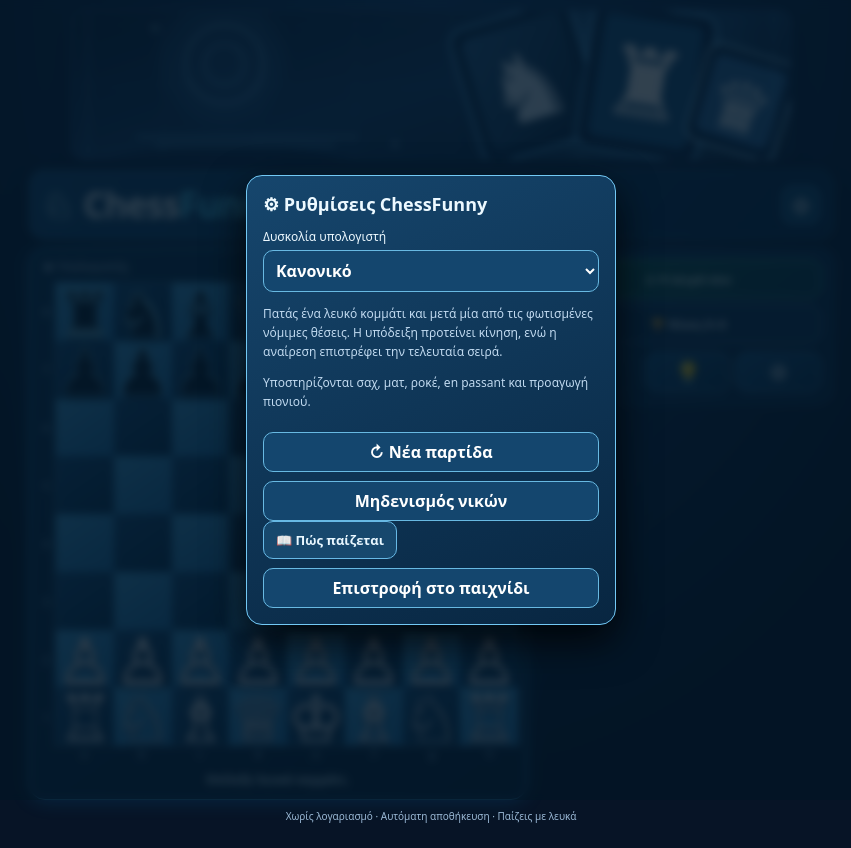
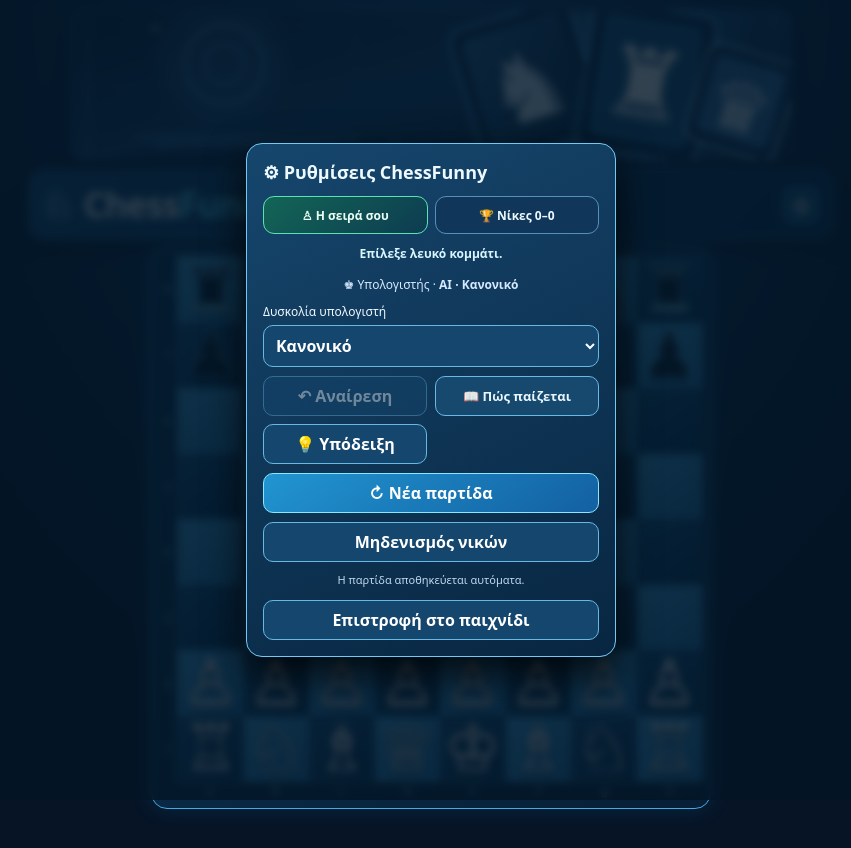
Before and after one commit to seemsfunny21/chessfunny, a plain HTML site: page index.html in a window 1280 px wide. Both pictures are taken after a click on the button "Ρυθμίσεις". Shown: the whole page, without its empty margins (209-1060 px from the left). After the commit the page ends 825 px from the top, so only its background shows below. Drawn offline with Linux system fonts and the light colour scheme.

Commit message:
Move all Chess scores and controls into top gear, leave chessboard unobstructed

```diff
--- a/index.html
+++ b/index.html
@@ -41,6 +41,23 @@ h1{margin:0;font-size:clamp(24px,6vw,35px);letter-spacing:-1px}h1 em{font-style:
 .dialog .wide{margin-top:9px}.promotion{display:grid;grid-template-columns:repeat(4,1fr);gap:7px}.promotion button{min-height:62px;border:1px solid #8dcfe8;border-radius:10px;background:#185381;color:white;font-size:42px}
 @media(max-width:360px){.shell{padding:4px}.hero{padding:6px 8px;margin-bottom:5px}.board-card{padding:4px}.board-grid{grid-template-columns:14px 1fr}.piece{font-size:clamp(27px,8vw,44px)}.controls{padding:7px;margin-top:5px;gap:5px}.buttons button{min-height:35px}}
 @media(min-width:900px){.shell{max-width:1200px}.layout{display:grid;grid-template-columns:minmax(0,760px) minmax(290px,1fr);align-items:start;gap:16px}.controls{margin:0;position:sticky;top:12px}.stats{grid-template-columns:1fr}.buttons{grid-template-columns:repeat(3,1fr)}.buttons .primary{grid-column:1/-1}.piece{font-size:clamp(45px,5vw,77px)}}
+
+/* Board-first interface: only the chessboard stays on the game surface.
+   Every command, score and difficulty choice is available in the top gear. */
+@media(min-width:900px){
+ .shell{max-width:1180px}
+ .layout{display:flex;align-items:flex-start;justify-content:center;gap:0}
+ .board-card{width:min(100%,calc(100dvh - 240px),980px)}
+ .piece{font-size:clamp(45px,5vw,92px)}
+}
+.menu-stats{display:grid;grid-template-columns:repeat(2,minmax(0,1fr));gap:7px;margin-bottom:8px}
+.menu-status{min-height:26px;margin:4px 0 7px;padding:2px 3px;font-size:12px;color:#d9f6ff!important}
+.menu-ai{margin:3px 0 9px!important;text-align:center;color:#d5e9ff!important;font-size:12px}
+.settings-actions{display:grid;grid-template-columns:repeat(2,minmax(0,1fr));gap:8px;margin-top:9px}
+.dialog .settings-actions .wide{margin:0;min-width:0}
+.dialog #undo:disabled,.dialog #hint:disabled{opacity:.4;cursor:default}
+.dialog #new{background:linear-gradient(145deg,#2195d1,#1360a1);border-color:#8be7ff}
+.menu-note{text-align:center;margin:9px 0 2px!important;font-size:11px!important}
 </style><style id="game-dialog-theme">
 .game-dialog-cover{position:fixed;inset:0;z-index:99999;display:flex;align-items:center;justify-content:center;padding:12px;background:#021426d9;backdrop-filter:blur(5px);-webkit-backdrop-filter:blur(5px)}
 .game-dialog-cover[hidden]{display:none!important}
@@ -115,13 +132,22 @@ body>.suite-game-banner{width:min(calc(100% - 24px),720px);margin:12px auto 10px
 </style>
 </head><body>
 <main class="shell"><div class="suite-game-banner"><img src="./hero-banner.svg" width="900" height="300" alt="" aria-hidden="true" decoding="async"></div>
-<header class="hero"><div class="hero-title"><span class="knight">♘</span><h1>Chess<em>Funny</em></h1></div><button id="gear" class="gear" aria-label="Ρυθμίσεις">⚙</button></header>
-<div class="layout"><section class="board-card"><div class="top-score"><span>♚ Υπολογιστής</span><strong id="aiLevel">AI · Κανονικό</strong></div>
+<header class="hero"><div class="hero-title"><span class="knight">♘</span><h1>Chess<em>Funny</em></h1></div><button id="gear" class="gear" type="button" aria-controls="settings" aria-expanded="false" aria-label="Ρυθμίσεις">⚙</button></header>
+<div class="layout"><section class="board-card">
 <div class="board-grid"><div class="ranks"><span>8</span><span>7</span><span>6</span><span>5</span><span>4</span><span>3</span><span>2</span><span>1</span></div><div id="board" class="board" role="grid" aria-label="Σκακιέρα 8x8"></div><div class="files"><span>a</span><span>b</span><span>c</span><span>d</span><span>e</span><span>f</span><span>g</span><span>h</span></div></div>
-<div id="status" class="status" role="status" aria-live="polite">Παίζεις με τα λευκά.</div></section>
-<section class="controls"><div class="stats"><div class="pill turn" id="turn">♙ Η σειρά σου</div><div class="pill" id="wins">🏆 Νίκες 0–0</div></div>
-<div class="buttons"><button id="undo" aria-label="Αναίρεση" title="Αναίρεση">↶</button><button id="hint" aria-label="Υπόδειξη" title="Υπόδειξη">💡</button><button id="gear2" aria-label="Ρυθμίσεις" title="Ρυθμίσεις">⚙</button></div></section></div><p class="foot">Χωρίς λογαριασμό · Αυτόματη αποθήκευση · Παίζεις με λευκά</p></main>
-<div class="overlay" id="settings" hidden><div class="dialog" role="dialog" aria-modal="true" aria-label="Ρυθμίσεις"><h2>⚙ Ρυθμίσεις ChessFunny</h2><label for="difficulty">Δυσκολία υπολογιστή</label><select id="difficulty"><option value="1">Εύκολο</option><option value="2">Κανονικό</option><option value="3">Δύσκολο</option></select><p>Πατάς ένα λευκό κομμάτι και μετά μία από τις φωτισμένες νόμιμες θέσεις. Η υπόδειξη προτείνει κίνηση, ενώ η αναίρεση επιστρέφει την τελευταία σειρά.</p><p>Υποστηρίζονται σαχ, ματ, ροκέ, en passant και προαγωγή πιονιού.</p><button id="new" class="wide primary" type="button">↻ Νέα παρτίδα</button><button id="clearWins" class="wide">Μηδενισμός νικών</button><button id="closeSettings" class="wide">Επιστροφή στο παιχνίδι</button></div></div>
+</section></div></main>
+<div class="overlay" id="settings" hidden><div class="dialog" role="dialog" aria-modal="true" aria-label="Ρυθμίσεις" tabindex="-1">
+<h2>⚙ Ρυθμίσεις ChessFunny</h2>
+<div class="menu-stats"><div class="pill turn" id="turn">♙ Η σειρά σου</div><div class="pill" id="wins">🏆 Νίκες 0–0</div></div>
+<p id="status" class="status menu-status" role="status" aria-live="polite">Παίζεις με τα λευκά.</p>
+<p class="menu-ai">♚ Υπολογιστής · <strong id="aiLevel">AI · Κανονικό</strong></p>
+<label for="difficulty">Δυσκολία υπολογιστή</label><select id="difficulty"><option value="1">Εύκολο</option><option value="2">Κανονικό</option><option value="3">Δύσκολο</option></select>
+<div class="settings-actions"><button id="undo" class="wide" type="button">↶ Αναίρεση</button><button id="hint" class="wide" type="button">💡 Υπόδειξη</button></div>
+<button id="new" class="wide primary" type="button">↻ Νέα παρτίδα</button>
+<button id="clearWins" class="wide" type="button">Μηδενισμός νικών</button>
+<p class="menu-note">Η παρτίδα αποθηκεύεται αυτόματα.</p>
+<button id="closeSettings" class="wide" type="button">Επιστροφή στο παιχνίδι</button>
+</div></div>
 <div class="overlay" id="promotion" hidden><div class="dialog" role="dialog" aria-modal="true"><h2>Προαγωγή πιονιού</h2><div id="promotionButtons" class="promotion"></div></div></div>
 <script src="./engine.js?v=1"></script>
 <script>
@@ -155,11 +181,11 @@ function scheduleAI(){if(aiTimer!==null)clearTimeout(aiTimer);thinking=true;draw
 function undo(){if(aiTimer!==null)clearTimeout(aiTimer);aiTimer=null;thinking=false;if(!history.length)return;if(finished){const result=E.status(game),winner=result.winner;if(winner==='w'&&score.w>0)score.w--;else if(winner==='b'&&score.b>0)score.b--;else if(!winner&&score.draw>0)score.draw--;saveScore();}let x=history.pop();while(x.game.turn!=='w'&&history.length)x=history.pop();game=x.game;positions=x.positions;last=x.last;finished=false;selected=-1;targets=[];hintFrom=-1;notice='Αναιρέθηκε η κίνηση.';draw();if(game.turn==='b')scheduleAI();}
 function hint(){if(finished||thinking||game.turn!=='w')return;const m=E.ai(game,2);if(!m)return;selected=m.from;hintFrom=m.from;targets=E.legal(game).filter(x=>x.from===m.from);notice='💡 '+E.name(m.from)+' → '+E.name(m.to);draw();}
 function reset(){if(aiTimer!==null)clearTimeout(aiTimer);aiTimer=null;game=E.start();positions=[sig(game)];history=[];last=null;selected=-1;targets=[];hintFrom=-1;notice='';thinking=false;finished=false;draw();}
-function settings(show){$('settings').hidden=!show;}
-$('gear').addEventListener('click',()=>settings(true));$('gear2').addEventListener('click',()=>settings(true));$('closeSettings').addEventListener('click',()=>settings(false));$('settings').addEventListener('click',e=>{if(e.target===$('settings'))settings(false);});
+function settings(show){$('settings').hidden=!show;$('gear').setAttribute('aria-expanded',String(show));if(show)$('closeSettings').focus();else $('gear').focus();}
+$('gear').addEventListener('click',()=>settings(true));$('closeSettings').addEventListener('click',()=>settings(false));$('settings').addEventListener('click',e=>{if(e.target===$('settings'))settings(false);});
 $('difficulty').addEventListener('change',e=>{difficulty=Number(e.target.value);try{localStorage.setItem(DKEY,String(difficulty));}catch(_){}draw();});
 $('clearWins').addEventListener('click',async()=>{if(await GameDialog.confirm('Να μηδενιστούν οι νίκες;')){score={w:0,b:0,draw:0};saveScore();draw();}});
-$('undo').addEventListener('click',undo);$('hint').addEventListener('click',hint);$('new').addEventListener('click',async()=>{if(!history.length||finished||await GameDialog.confirm('Να ξεκινήσει νέα παρτίδα;')){reset();settings(false);}});
+$('undo').addEventListener('click',()=>{undo();settings(false)});$('hint').addEventListener('click',()=>{hint();settings(false)});$('new').addEventListener('click',async()=>{if(!history.length||finished||await GameDialog.confirm('Να ξεκινήσει νέα παρτίδα;')){reset();settings(false);}});
 document.addEventListener('keydown',e=>{if(e.key==='Escape')settings(false);});
 load();positions.length||(positions=[sig(game)]);draw();if(!finished&&game.turn==='b')scheduleAI();
 })();
```
